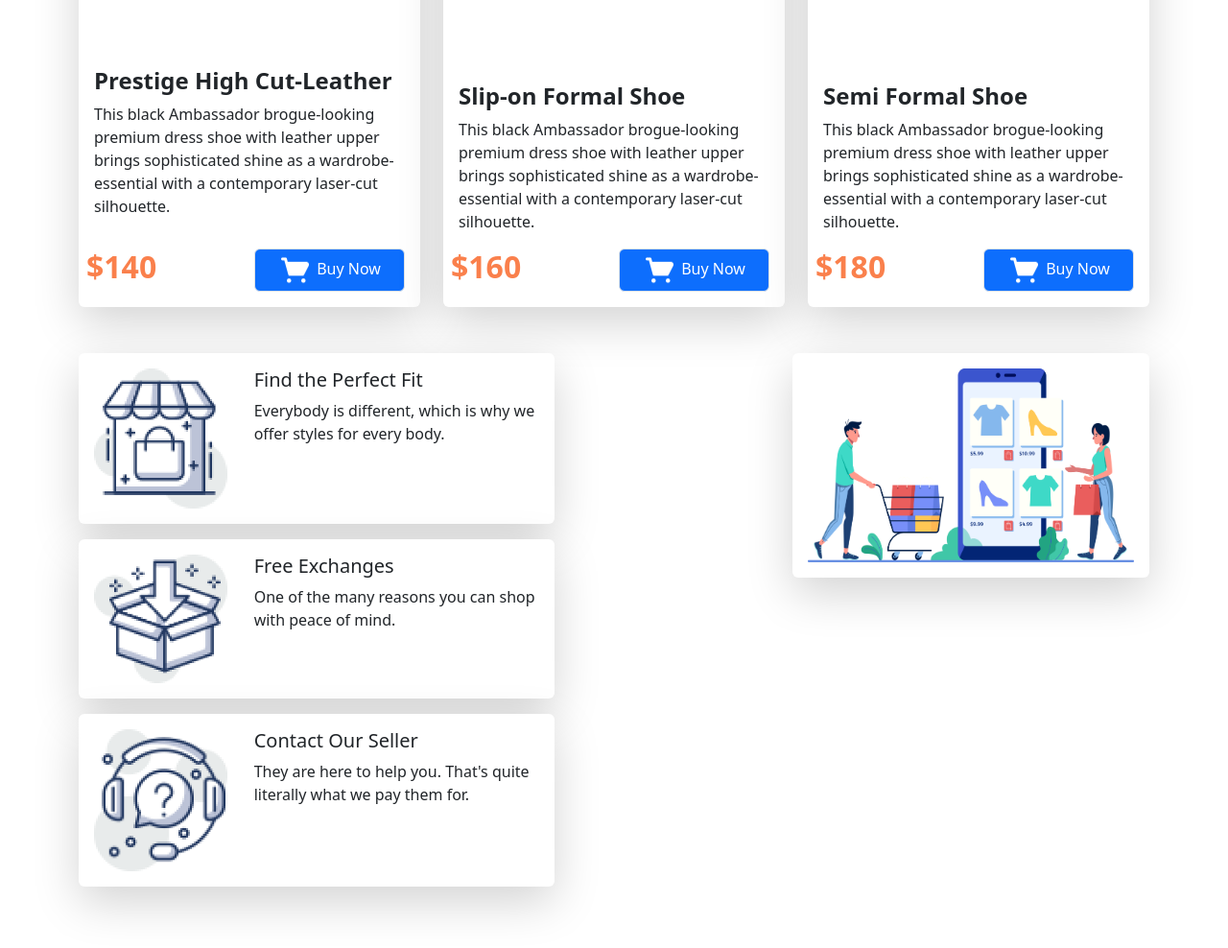
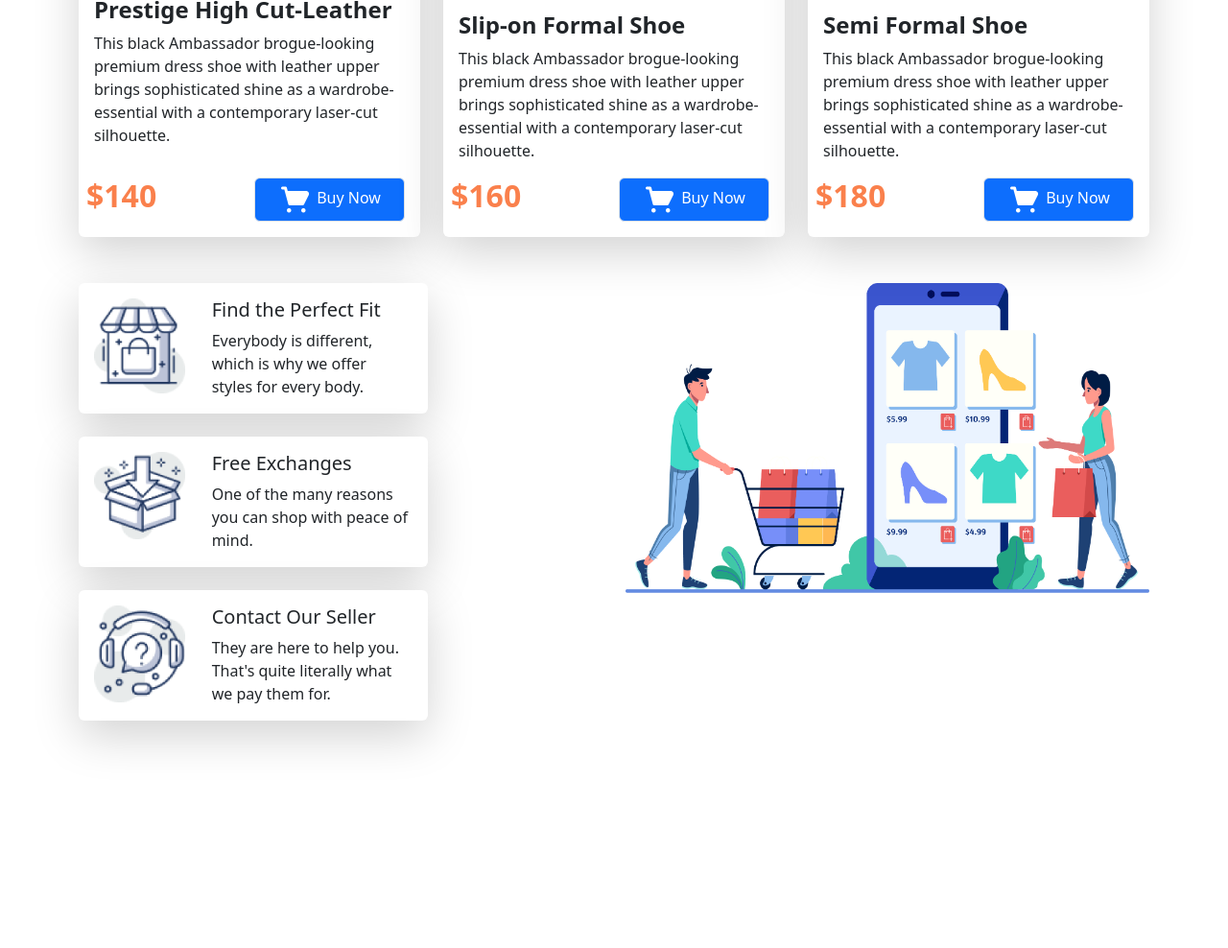
Before and after one commit to Abu-Saleh-Rony/Nike-React, a plain HTML site: page index.html in a window 1280 px wide. Shown: the part 1748-2736 px from the top of the page at 96% size. After the commit the page ends 2563 px from the top, so only its background shows below. Drawn offline with nearby package versions, Linux system fonts and the light colour scheme.

Commit message:
final Correction

```diff
--- a/index.html
+++ b/index.html
@@ -14,10 +14,10 @@
 <body>
     <!---Nvabar Portion--->
     <section>
-        <nav class="navbar navbar-expand-lg container fixed-top top-bg-color">
+        <nav class="navbar navbar-expand-lg top-bg-color fixed-top container">
             <div class="container-fluid ">
                 <a class="navbar-brand" href="#">
-                    <img class="img-fluid w-50" src="icons/Logo.png" alt="">
+                    <img class="img-fluid w-50 container" src="icons/Logo.png" alt="">
                 </a>
                 <button class="navbar-toggler" type="button" data-bs-toggle="collapse"
                     data-bs-target="#navbarNavAltMarkup" aria-controls="navbarNavAltMarkup" aria-expanded="false"
@@ -35,7 +35,7 @@
             </div>
         </nav>
     </section>
-    <section class="mt-5 p-5 top-bg-color">
+    <section class="mt-0 p-5 top-bg-color container">
         <div class="d-flex align-items-center container">
             <div><img src="images/Group 33092.png" class="img-fluid w-50" alt="..."></div>
             <div>
@@ -163,11 +163,13 @@
             </div>
         </div>
     </section>
+
     <!---Last body Portion--->
     <section class="mt-5 mb-5 container">
-        <div class="d-flex justify-content-between">
-            <div class="col-md-12 col-lg-8">
-                <div class="row">
+        <div class="row d-flex flex-sm-column-reverse flex-md-row flex-lg-row">
+            <div class="col-lg-6 col-md-6">
+                <div class="col-md-12 col-lg-12">
+                    <div class="row row-cols-1 g-2">
                         <div class="mb-3">
                             <div class="col-md-12 col-lg-8 ">
                                 <div class="card border border-0 shadow-lg h-100">
@@ -180,10 +182,7 @@
                                             <p class="card-text">Everybody is different, which is why we
                                                 offer styles for every body.
                                             </p>
-
                                         </div>
-
-
                                     </div>
                                 </div>
                             </div>
@@ -221,29 +220,16 @@
                                     </div>
                                 </div>
                             </div>
-
-                    </div>
-                </div>
-            </div>
-
-            <div class="row">
-                <div class="mb-3">
-                    <div class="col-md-12 col-lg-12">
-                        <div class="card border border-0 shadow-lg h-100">
-                            <div class="card-body row">
-                                <div class="col-md-12 col-lg-12">
-                                    <img class="img-fluid w-100 " src="icons/XMLID 1.png" alt="">
-                                </div>
-
-                            </div>
-
                         </div>
                     </div>
                 </div>
             </div>
+            <div class="col-lg-6 col-md-6">
+                <img class="img-fluid w-100" src="icons/XMLID 1.png" alt="">
+            </div>
+
         </div>
     </section>
-
     <script src="https://cdn.jsdelivr.net/npm/bootstrap@5.2.0/dist/js/bootstrap.bundle.min.js"
         integrity="sha384-A3rJD856KowSb7dwlZdYEkO39Gagi7vIsF0jrRAoQmDKKtQBHUuLZ9AsSv4jD4Xa"
         crossorigin="anonymous"></script>
```
Lines whose indentation alone changed are shown as unchanged.
